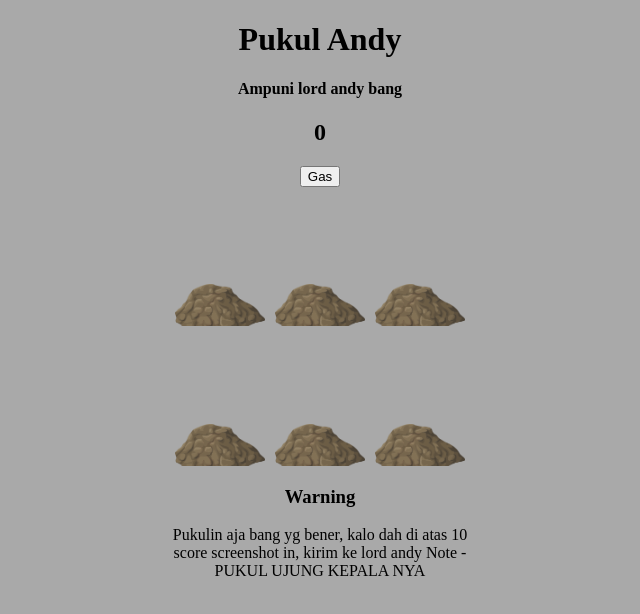
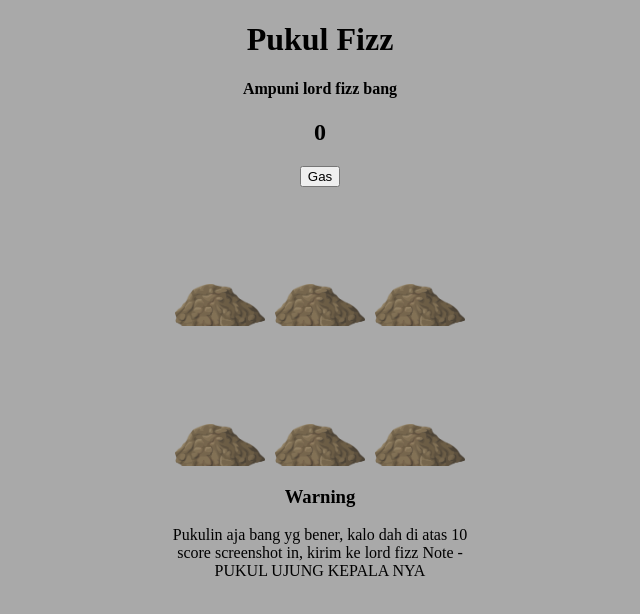
Before and after one commit to hafizzganss678/Pukul-Fizz.github.io, a plain HTML site: page index.html in a window 1280 px wide. Shown: the whole page, without its empty margins (320-960 px from the left). Drawn offline with Linux system fonts and the light colour scheme.

Commit message:
Update index.html

```diff
--- a/index.html
+++ b/index.html
@@ -2,12 +2,12 @@
 <html>
 <head>
   <meta charset="uth-8"/>
-  <title>Pukul Andy</title>
+  <title>Pukul Kalo bisa</title>
   <link rel="stylesheet" href="style.css"/>
 </head>
 <body>
-  <h1>Pukul Andy</h1>
-  <h4>Ampuni lord andy bang</h4>
+  <h1>Pukul Fizz</h1>
+  <h4>Ampuni lord fizz bang</h4>
   <h2 class="papan-skor">0</h2>
   <button type="button" class="button" onclick="waktumain()">Gas</button>
   <div class="container">
@@ -37,8 +37,7 @@
     </div>
 
     <h3>Warning</h3>
-    <p>Pukulin aja bang yg bener, kalo dah di atas 10 score screenshot in, kirim ke lord andy
-Note - PUKUL UJUNG KEPALA NYA</p>
+    <p>Pukulin aja bang yg bener, kalo dah di atas 10 score screenshot in, kirim ke lord fizz Note - PUKUL UJUNG KEPALA NYA</p>
   </div>
   <audio src="sakit.mp3" id="pop"></audio>
   <audio autoplay="true" src="https://b.top4top.io/m_2087v1dzc0.mp3"></audio>
```
